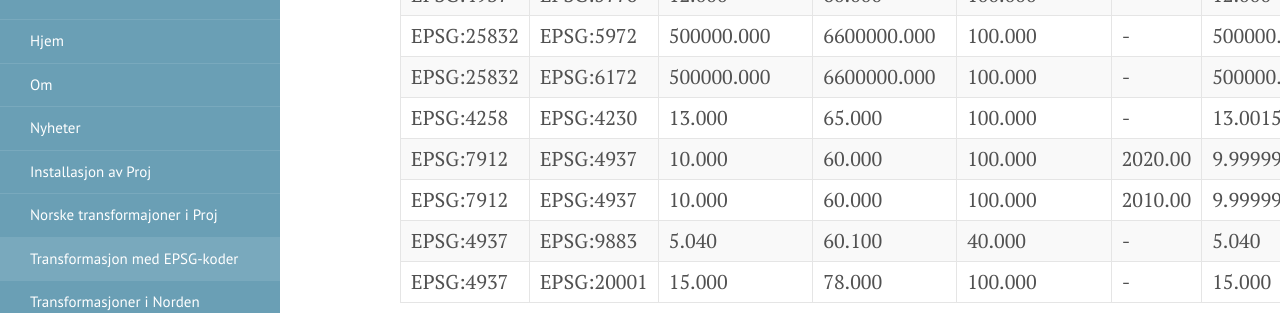
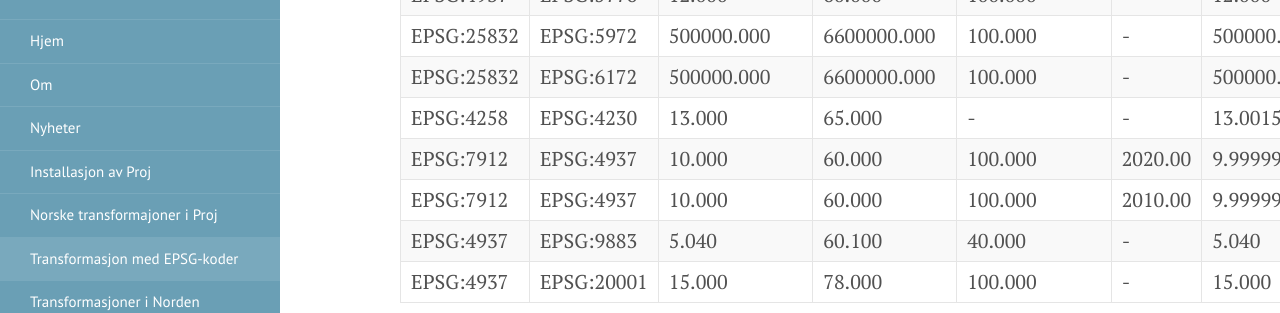
Before and after one commit to kartverket/transformasjoner, a Jekyll site: the page built from _pages/epsg_codes.md, in a window 1280 px wide and 900 px high, scrolled down 2890 px. Shown: the part 156-469 px from the top of the window. Built offline with Jekyll 4.4.1, drawn with Linux system fonts in a browser that asks for light colours.

Commit message:
New values

```diff
--- a/_pages/epsg_codes.md
+++ b/_pages/epsg_codes.md
@@ -72,7 +72,7 @@
 |  EPSG:4937 |  EPSG:5776 |         12.000 |        60.000 |        100.000 |        - |          12.000 |          60.000 |       64.054001 |          - |
 | EPSG:25832 |  EPSG:5972 |     500000.000 |   6600000.000 |        100.000 |        - |      500000.000 |     6600000.000 |       58.042431 |          - |
 | EPSG:25832 |  EPSG:6172 |     500000.000 |   6600000.000 |        100.000 |        - |      500000.000 |     6600000.000 |       58.039824 |          - |
-|  EPSG:4258 |  EPSG:4230 |         13.000 |        65.000 |        100.000 |        - | 13.001511377146 | 65.000212323780 |               - |          - |
+|  EPSG:4258 |  EPSG:4230 |         13.000 |        65.000 |              - |        - | 13.001511386767 | 65.000212324075 |               - |          - |
 |  EPSG:7912 |  EPSG:4937 |         10.000 |        60.000 |        100.000 |  2020.00 |  9.999991896247 | 59.999995111756 |       99.866516 |          - |
 |  EPSG:7912 |  EPSG:4937 |         10.000 |        60.000 |        100.000 |  2010.00 |  9.999994703625 | 59.999996480391 |       99.913775 |          - |
 |  EPSG:4937 |  EPSG:9883 |          5.040 |        60.100 |         40.000 |        - |           5.040 |          60.100 |        3.870998 |          - |
```
